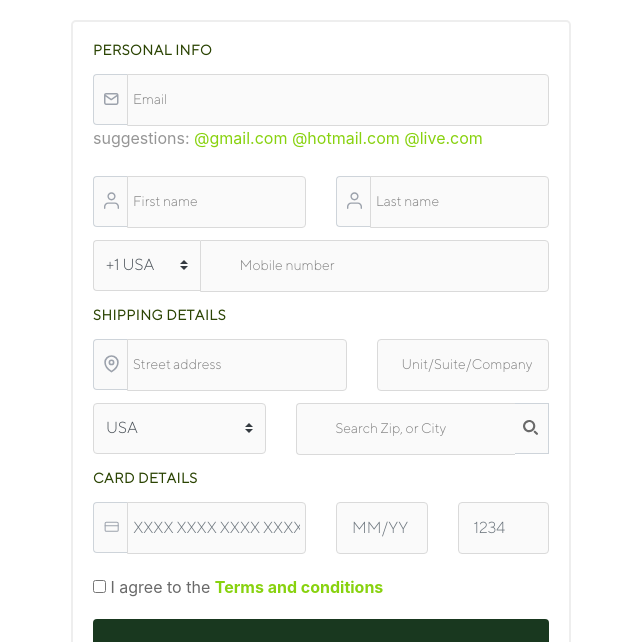
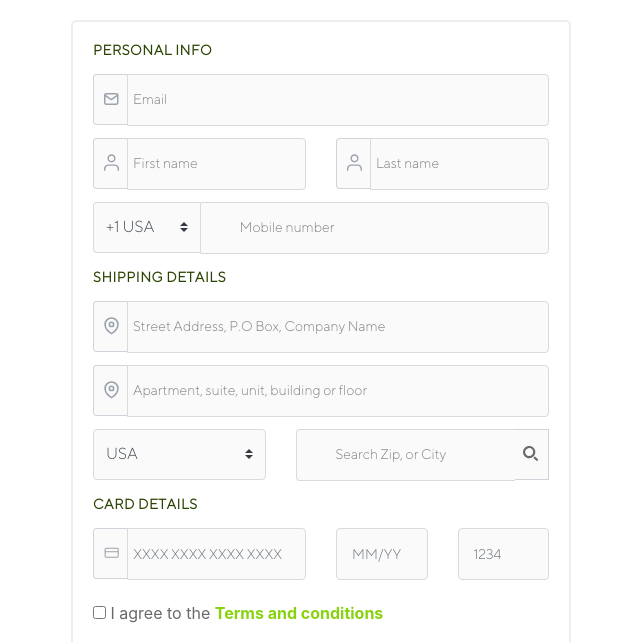
Before and after one commit to ezemery/fast-pay-demo, a plain HTML site: page index.html in a window 1280 px wide. Shown: the top 642 px of the page, without its empty margins (319-959 px from the left). Drawn offline with Linux system fonts and the light colour scheme; a web font is replaced by a local one.

Commit message:
modify form

```diff
--- a/index.html
+++ b/index.html
@@ -44,6 +44,7 @@
         background: #FAFAFA;
         border: 0.5px solid #DADADA;
         box-sizing: border-box;
+        font-size: 14px;
         /* border-radius: 4px; */
     }
     #zip{
@@ -280,7 +281,7 @@
         <form class="form" id="payment-form">
             <div class="fast_personal-details">
                 <p class="fast-pay-title mt-0">Personal Info</p>
-                <div class="row mt-10">
+                <div class="row mt-12">
                         <div class="col-md-12 col-sm-12">
                             <div class="input-group">
                                     <div class="input-group-prepend">
@@ -293,11 +294,11 @@
                                     </div>
                             </div>
 
-                            <p class="suggest-p">suggestions: <span class="suggest-span">@gmail.com  @hotmail.com  @live.com</span></p>
+                            <!-- <p class="suggest-p">suggestions: <span class="suggest-span">@gmail.com  @hotmail.com  @live.com</span></p>  -->
                         </div>
                     </div>
 
-                    <div class="row mt-10">
+                    <div class="row mt-12">
                         <div class="col-md-6 col-sm-12">
                             <div class="input-group">
                                     <div class="input-group-prepend">
@@ -355,28 +356,35 @@
                 </div>
                 <div class="fast_shipping-details">
                     <p class="fast-pay-title">Shipping Details</p>
-                    <div class="row mt-10">
-                            <div class="col-md-7 col-sm-12">
+                    <div class="row mt-12">
+                            <div class="col-md-12 col-sm-12">
                                 <div class="input-group">
                                         <div class="input-group-prepend">
                                             <div class="input-group-text prepend"> <img id="icon" class="card-icon" src="./assets/img/map.svg"/></div>
                                         </div>
-                                        <label for="street_address">Street address</label>
+                                        <label for="street_address">Street Address, P.O Box, Company Name</label>
                                         <input id="street_address" type="text" name="street_address" class="form-control" title="enter your street address" required>
                                         <div class="invalid-feedback">
                                                 Please enter your street address
                                         </div>
                                 </div>
                             </div>
-                            <div class="col-md-5 col-sm-12">
-                                    <label for="unit">Unit/Suite/Company</label>
-                                    <input id="unit" type="text" name="unit" class="form-control" title="enter your unit/suite/company" required>
-                                    <div class="invalid-feedback">
-                                            Please enter your Unit/Suite/Company
+                        </div>
+                        <div class="row mt-12">
+                                <div class="col-md-12 col-sm-12">
+                                        <div class="input-group">
+                                                <div class="input-group-prepend">
+                                                    <div class="input-group-text prepend"> <img id="icon" class="card-icon" src="./assets/img/map.svg"/></div>
+                                                </div>
+                                                <label for="unit">Apartment, suite, unit, building or floor</label>
+                                                <input id="unit" type="text" name="street_address" class="form-control" title="enter your street address" required>
+                                                <div class="invalid-feedback">
+                                                        Please enter your street address
+                                                </div>
+                                        </div>
+
                                     </div>
-
-                                </div>
-                        </div>
+                            </div>
                         <div class="row mt-12">
                                     <div class="col-md-5 col-sm-12">
 
```
